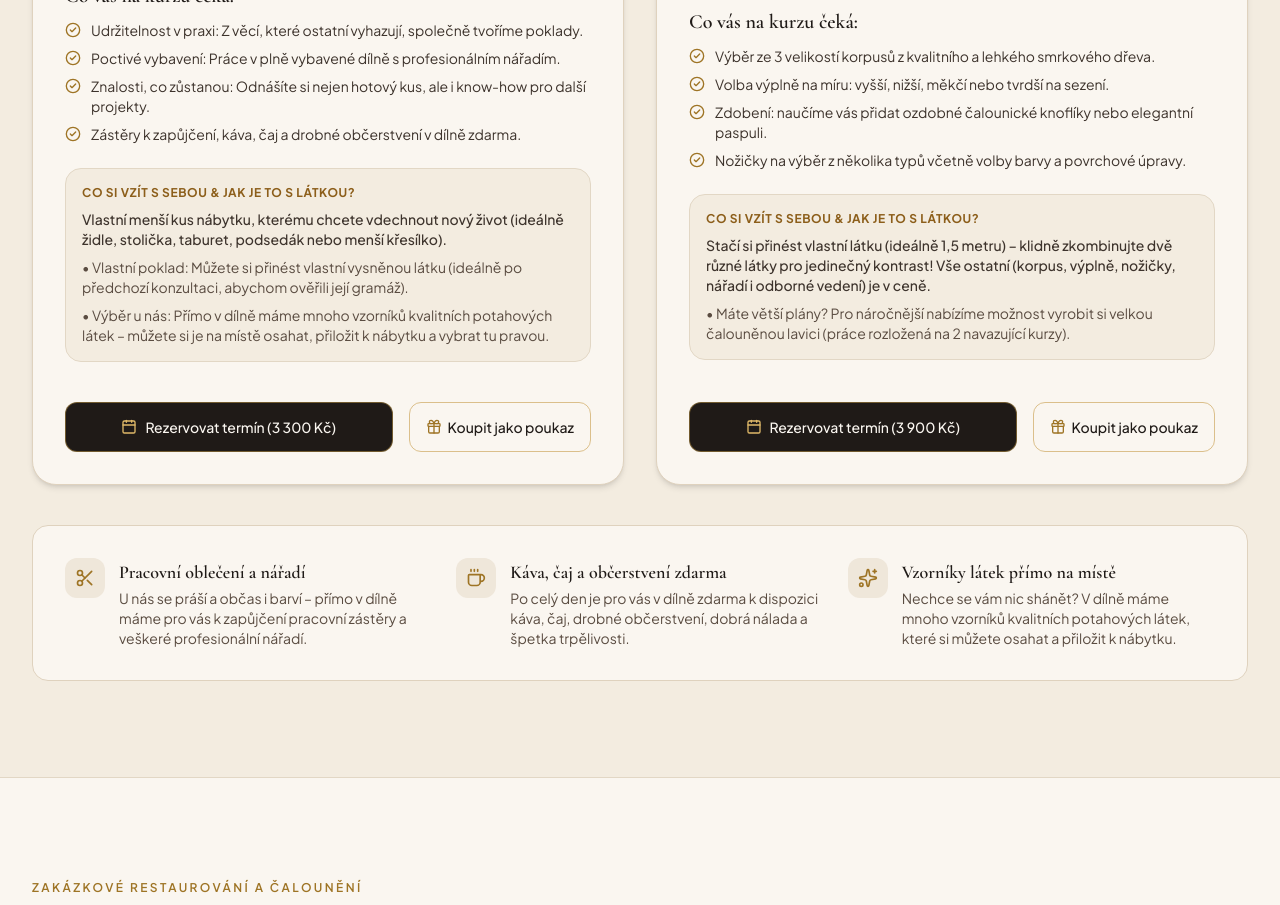
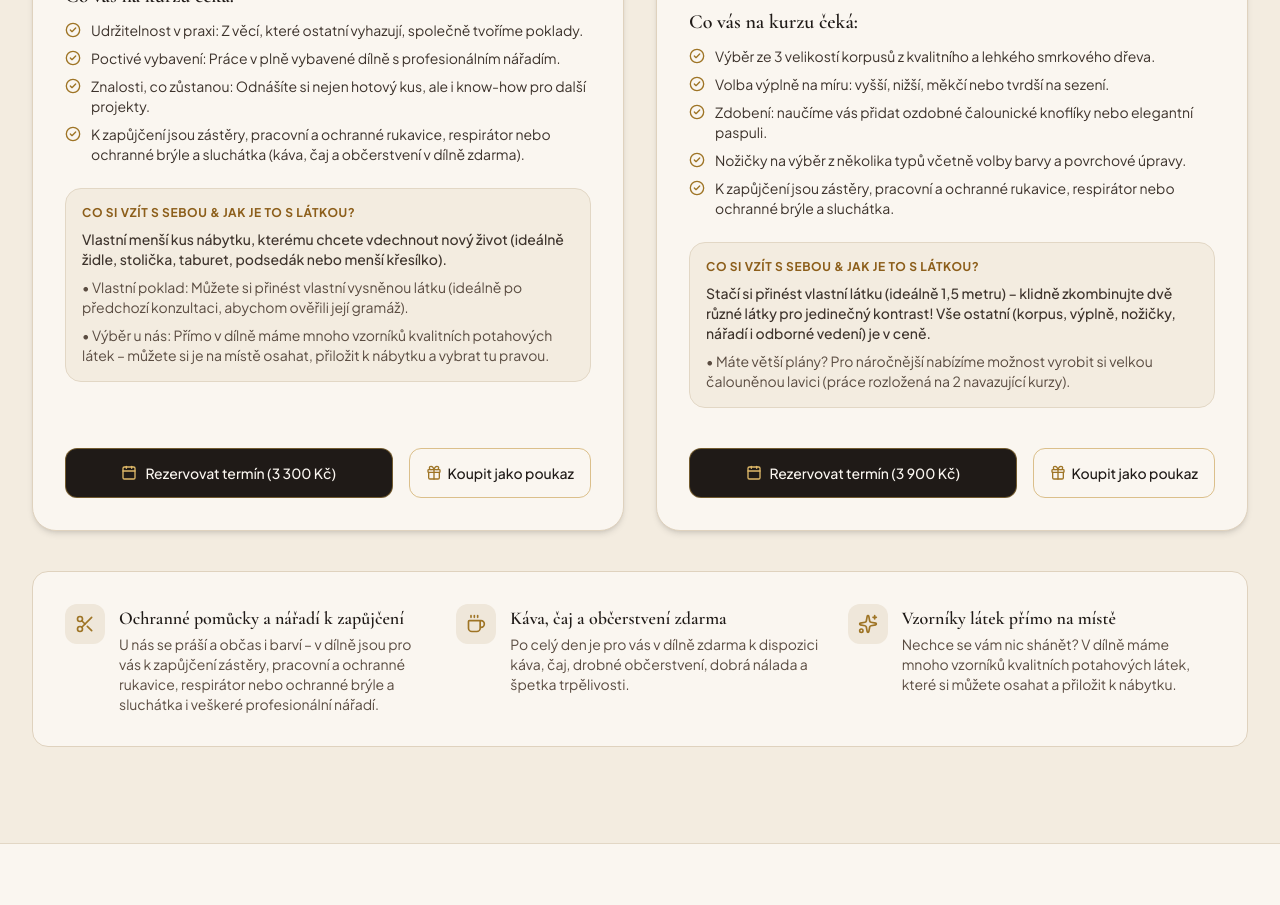
Before and after one commit to Oliverrex14/charivari-home, a React (Vite) app: page / in a window 1280 px wide. Shown: the part 2540-3445 px from the top of the page. Built offline with nearby package versions, Linux system fonts and the light colour scheme.

Commit message:
feat: add protective gear details (aprons, gloves, respirator, glasses, ear protection) to courses section

```diff
--- a/src/App.tsx
+++ b/src/App.tsx
@@ -592,11 +592,12 @@ export function App() {
               </div>
               <div>
                 <h4 className="font-serif text-lg font-semibold text-[#1F1A17]">
-                  Pracovní oblečení a nářadí
+                  Ochranné pomůcky a nářadí k zapůjčení
                 </h4>
                 <p className="text-xs sm:text-sm text-[#5A4C41] mt-0.5">
-                  U nás se práší a občas i barví – přímo v dílně máme pro vás k zapůjčení pracovní
-                  zástěry a veškeré profesionální nářadí.
+                  U nás se práší a občas i barví – v dílně jsou pro vás k zapůjčení zástěry,
+                  pracovní a ochranné rukavice, respirátor nebo ochranné brýle a sluchátka i veškeré
+                  profesionální nářadí.
                 </p>
               </div>
             </div>
--- a/src/data/siteData.ts
+++ b/src/data/siteData.ts
@@ -76,7 +76,7 @@ export const COURSES = [
       'Udržitelnost v praxi: Z věcí, které ostatní vyhazují, společně tvoříme poklady.',
       'Poctivé vybavení: Práce v plně vybavené dílně s profesionálním nářadím.',
       'Znalosti, co zůstanou: Odnášíte si nejen hotový kus, ale i know-how pro další projekty.',
-      'Zástěry k zapůjčení, káva, čaj a drobné občerstvení v dílně zdarma.',
+      'K zapůjčení jsou zástěry, pracovní a ochranné rukavice, respirátor nebo ochranné brýle a sluchátka (káva, čaj a občerstvení v dílně zdarma).',
     ],
   },
   {
@@ -99,6 +99,7 @@ export const COURSES = [
       'Volba výplně na míru: vyšší, nižší, měkčí nebo tvrdší na sezení.',
       'Zdobení: naučíme vás přidat ozdobné čalounické knoflíky nebo elegantní paspuli.',
       'Nožičky na výběr z několika typů včetně volby barvy a povrchové úpravy.',
+      'K zapůjčení jsou zástěry, pracovní a ochranné rukavice, respirátor nebo ochranné brýle a sluchátka.',
     ],
   },
 ];
```
